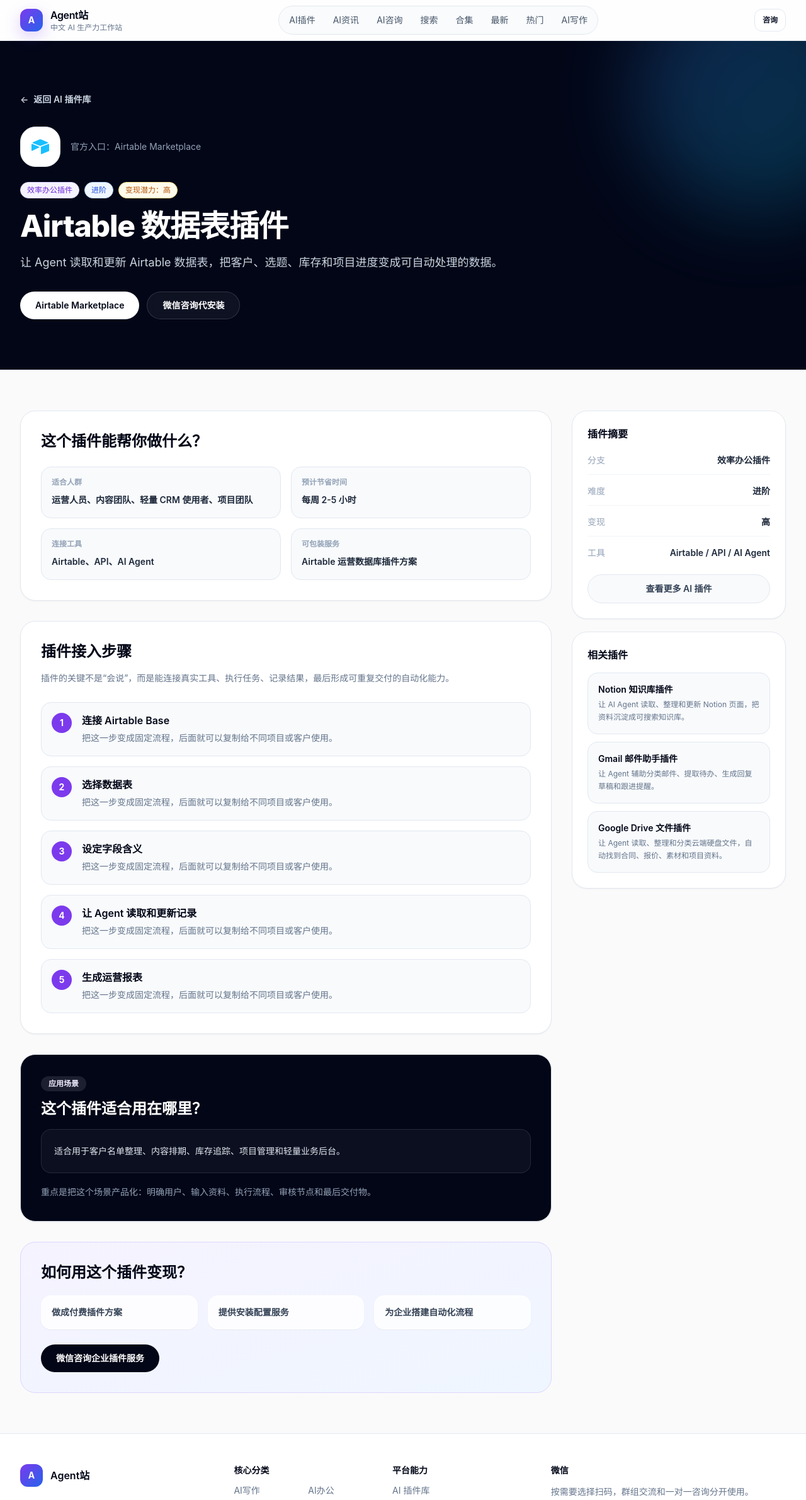
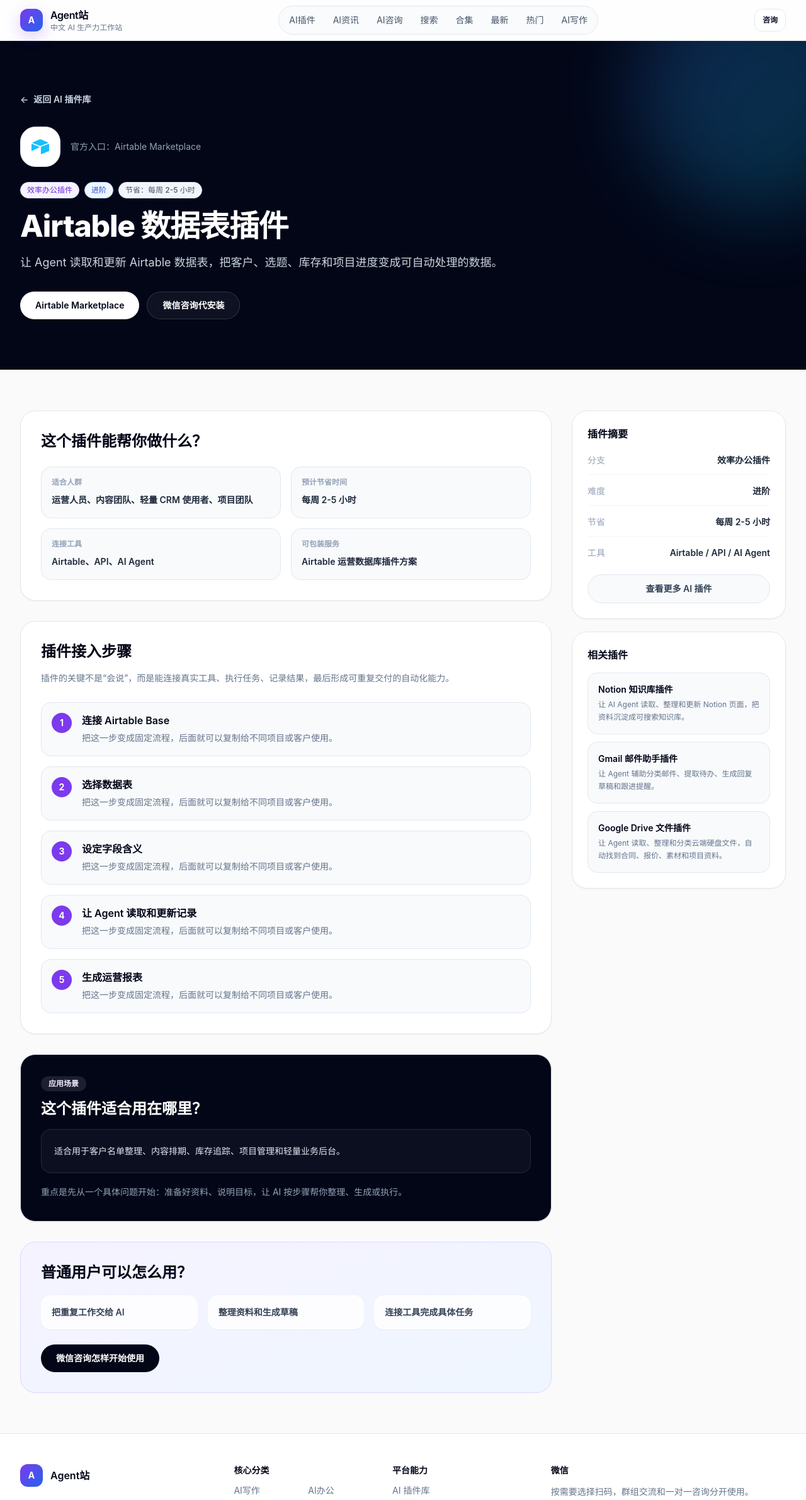
Before and after one commit to chanfaishingandychan-rgb/agentzhan, a Next.js app: page /skills/airtable-database-plugin in a window 1280 px wide. Shown: the top 2382 px of the page at 63% size. Built offline with nearby package versions, Linux system fonts and the light colour scheme; no server answers.

Commit message:
Refine plugin intro copy

```diff
--- a/app/page.tsx
+++ b/app/page.tsx
@@ -417,7 +417,7 @@
                       {plugin.difficulty}
                     </span>
                     <span className="rounded-full bg-slate-100 px-2.5 py-1 text-xs font-semibold text-slate-500">
-                      变现潜力：{plugin.monetization}
+                      节省：{plugin.timeSaved}
                     </span>
                   </div>
                   <p className="mt-2 text-sm leading-7 text-slate-600">{plugin.outcome}</p>
--- a/app/skills/[slug]/page.tsx
+++ b/app/skills/[slug]/page.tsx
@@ -97,8 +97,8 @@
                 <Badge variant={skill.difficulty === "入门" ? "success" : skill.difficulty === "进阶" ? "blue" : "premium"}>
                   {skill.difficulty}
                 </Badge>
-                <Badge variant={skill.monetization === "高" ? "premium" : "muted"}>
-                  变现潜力：{skill.monetization}
+                <Badge variant="muted">
+                  节省：{skill.timeSaved}
                 </Badge>
               </div>
 
@@ -173,17 +173,17 @@
               {skill.promptExample}
             </p>
             <p className="mt-4 text-sm leading-7 text-slate-400">
-              重点是把这个场景产品化：明确用户、输入资料、执行流程、审核节点和最后交付物。
+              重点是先从一个具体问题开始：准备好资料、说明目标，让 AI 按步骤帮你整理、生成或执行。
             </p>
           </article>
 
           <article className="rounded-3xl border border-violet-200 bg-gradient-to-br from-violet-50 to-blue-50 p-6 sm:p-8">
-            <h2 className="text-2xl font-bold text-slate-950">如何用这个插件变现？</h2>
+            <h2 className="text-2xl font-bold text-slate-950">普通用户可以怎么用？</h2>
             <div className="mt-5 grid gap-4 sm:grid-cols-3">
               {[
-                "做成付费插件方案",
-                "提供安装配置服务",
-                "为企业搭建自动化流程",
+                "把重复工作交给 AI",
+                "整理资料和生成草稿",
+                "连接工具完成具体任务",
               ].map((item) => (
                 <div key={item} className="rounded-2xl border border-white/70 bg-white/80 p-4 text-sm font-semibold text-slate-700 shadow-sm">
                   {item}
@@ -194,7 +194,7 @@
               href="#wechat"
               className="mt-6 inline-flex h-11 items-center rounded-full bg-slate-950 px-6 text-sm font-semibold text-white transition hover:-translate-y-0.5 hover:bg-violet-700"
             >
-              微信咨询企业插件服务
+              微信咨询怎样开始使用
             </a>
           </article>
         </div>
@@ -205,7 +205,7 @@
             <div className="mt-5 space-y-4 text-sm">
               <SummaryRow label="分支" value={skill.branch} />
               <SummaryRow label="难度" value={skill.difficulty} />
-              <SummaryRow label="变现" value={skill.monetization} />
+              <SummaryRow label="节省" value={skill.timeSaved} />
               <SummaryRow label="工具" value={skill.tools.join(" / ")} />
             </div>
             <Link
--- a/app/skills/page.tsx
+++ b/app/skills/page.tsx
@@ -10,23 +10,25 @@
 export const metadata: Metadata = {
   title: "AI插件库 - Agent站",
   description:
-    "Agent站 AI插件库，按办公、开发、营销、企业流程等场景整理 Agent 外挂程式、连接工具、使用方法和变现方向。",
+    "Agent站 AI插件库，按办公、开发、营销、企业流程等场景整理 Agent 外挂程式、连接工具、使用方法和落地应用。",
   alternates: {
     canonical: `${siteConfig.url}/skills`,
   },
   openGraph: {
     title: "AI插件库 - Agent站",
-    description: "查看可落地的 Agent 插件介绍、连接工具、适合场景和变现方向。",
+    description: "查看可落地的 Agent 插件介绍、连接工具、适合场景和使用方法。",
     url: `${siteConfig.url}/skills`,
     siteName: siteConfig.name,
     type: "website",
   },
 };
 
+const connectedToolCount = new Set(allSkills.flatMap((skill) => skill.tools)).size;
+
 const stats = [
   { label: "插件分类", value: `${skillBranches.length}` },
   { label: "可用插件", value: `${allSkills.length}+` },
-  { label: "高变现场景", value: `${allSkills.filter((skill) => skill.monetization === "高").length}` },
+  { label: "连接工具", value: `${connectedToolCount}+` },
 ];
 
 export default function SkillsPage() {
@@ -110,7 +112,7 @@
         <SectionHeader
           eyebrow="插件分类"
           title="先选一个插件方向，再连接到真实工具"
-          description="这些插件方向对应未来最容易变现的场景：办公自动化、开发部署、营销增长和企业流程。"
+          description="这些插件方向对应最常见的 AI 落地场景：办公自动化、开发部署、营销增长和企业流程。"
         />
         <div className="grid gap-5 md:grid-cols-2 lg:grid-cols-4">
           {skillBranches.map((branch) => (
@@ -169,8 +171,8 @@
                             <Badge variant={skill.difficulty === "入门" ? "success" : skill.difficulty === "进阶" ? "blue" : "premium"}>
                               {skill.difficulty}
                             </Badge>
-                            <Badge variant={skill.monetization === "高" ? "premium" : "muted"}>
-                              变现潜力：{skill.monetization}
+                            <Badge variant="muted">
+                              节省：{skill.timeSaved}
                             </Badge>
                           </div>
 
```
